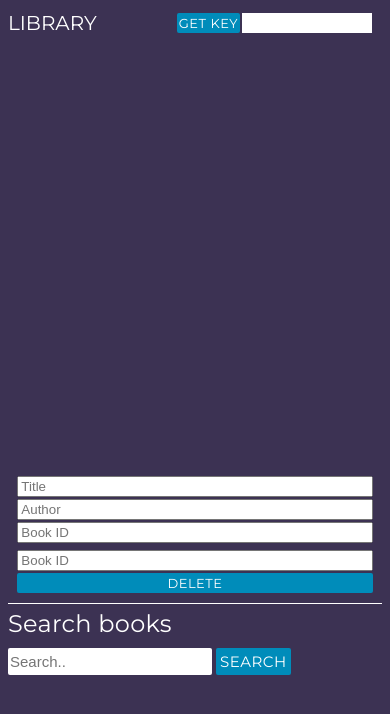
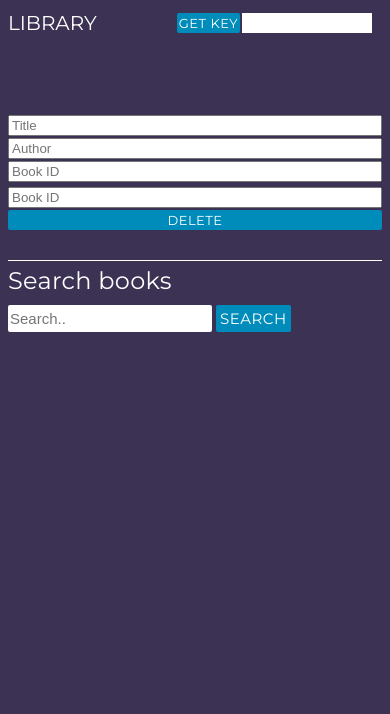
Before and after one commit to oskarjonssson/LAB4, a plain HTML site: page index.html in a window 390 px wide. Drawn offline with Linux system fonts and the light colour scheme; no server answers.

Commit message:
Update on @media

```diff
--- a/index.html
+++ b/index.html
@@ -22,14 +22,20 @@
       <div class="container-library">
         <div class="outputBooks">
         </div>
+        <div class="main-input-wrap">
+          <div class="input-wrap-container">
           <div class="change-container">
             <input id="input-title-change" placeholder="Title"></input>
             <input id="input-author-change" placeholder="Author"></input>
             <input id="input-id-change" placeholder="Book ID"></input>
           </div>
+         </div>
+         <div class="delete-container-end">
            <div class="delete-container">
              <button id="btn-delete">DELETE</button>
              <input id="input-delete" placeholder="Book ID"></input>
+          </div>
+         </div>
       </div>
       </div>
       <div class="container-search">
--- a/main.css
+++ b/main.css
@@ -61,7 +61,8 @@ body{
   margin: 0;
   position: relative;
   width: 100%;
-  height: 500px;
+  /*height: 500px;*/
+  padding-bottom: 20px;
   margin: 10px 0 10px 0;
 }
 
@@ -78,7 +79,6 @@ body{
   flex-wrap: wrap;
   justify-content: flex-start;
   margin: 0 0 5px 0;
-  position: absolute;
   bottom: 0;
 }
 .change-container input{
@@ -90,10 +90,6 @@ body{
   display: flex;
   flex-direction: row;
   flex-wrap: nowrap;
-  justify-content: flex-end;
-  position: absolute;
-  bottom: 0;
-  right: 0;
   margin: 0 0px 5px 2px;
 }
 
@@ -112,6 +108,20 @@ body{
   text-decoration: none;
   color: white;
   background-color: #008CBA;
+}
+
+/*** INPUT WRAP CONTAINER ***/
+.input-wrap-container{
+  /*display: inline-block */
+}
+.delete-container-end{
+  /*display: flex;
+  justify-content: flex-end;*/
+}
+.main-input-wrap{
+  padding-top: 20px;
+  display: flex;
+  justify-content: space-between;
 }
 
 /*** SERACH GOOGLE BOOKS ***/
@@ -258,6 +268,9 @@ ul{
     flex-direction: column;
     flex-wrap: nowrap;
   }
+  .main-input-wrap{
+    flex-direction: column;
+  }
   .change-container input{
     position: relative;
     margin: 2px 0 0 0;
@@ -278,16 +291,16 @@ ul{
     margin: 0 auto;
   }
   .change-container{
-    width: 95%;
+    /*width: 95%;*/
     bottom: 45px;
   }
   .container-library{
     display: flex;
+    flex-direction:column;
     justify-content: center;
   }
   .delete-container{
-
-    width: 95%;
+  /*width: 95%;*/
     margin: 0 0 0 0;
     right: auto;
     flex-direction: column;
```
Lines whose indentation alone changed are shown as unchanged.
